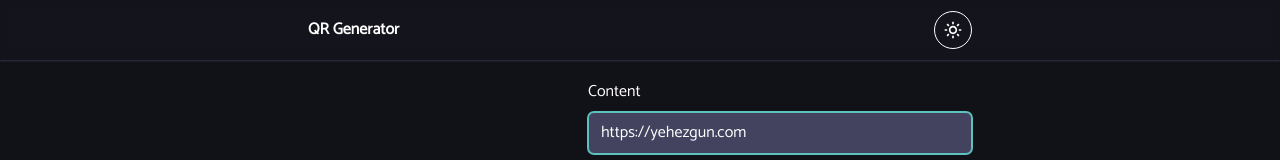
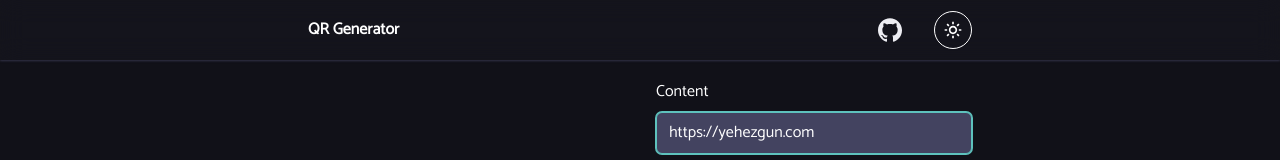
Before and after one commit to yehezkielgunawan/qr-generator, a Next.js app: page / in a window 1280 px wide. Shown: the top 160 px of the page. Built offline with nearby package versions, Linux system fonts and the light colour scheme.

Commit message:
fix(HeaderComponent and global.css): :bug: adjust existing styling

```diff
--- a/src/components/layouts/HeaderComponent.tsx
+++ b/src/components/layouts/HeaderComponent.tsx
@@ -2,10 +2,12 @@ import clsx from "clsx";
 import { useTheme } from "next-themes";
 import React from "react";
 import { BiMoon, BiSun } from "react-icons/bi";
+import { ImGithub } from "react-icons/im";
 
 import clsxm from "@/lib/helpers/clsxm";
 
 import Button from "../buttons/Button";
+import ButtonLink from "../buttons/ButtonLink";
 
 const HeaderComponent = () => {
   const { resolvedTheme, setTheme } = useTheme();
@@ -18,7 +20,7 @@ const HeaderComponent = () => {
     <header
       className={clsxm(
         "fixed top-0 z-50 w-full bg-white/10 p-0.5",
-        "shadow-sm shadow-darkpurple-50 backdrop-blur-sm",
+        "shadow-sm shadow-darkpurple-50 backdrop-blur-md",
         "dark:bg-darkpurple-700/10 dark:shadow-darkpurple-700"
       )}
     >
@@ -29,6 +31,14 @@ const HeaderComponent = () => {
         )}
       >
         <h5 className="font-bold text-black dark:text-white">QR Generator</h5>
+        <div className="flex items-center gap-4">
+          <ButtonLink
+            href="https://github.com/yehezkielgunawan/qr-generator"
+            variant="ghost"
+            className="text-darkpurple-800 hover:bg-primary-200 dark:text-darkpurple-50 dark:hover:bg-secondary-700"
+          >
+            <ImGithub size={24} />
+          </ButtonLink>
           <Button
             variant="outline"
             className={clsxm(
@@ -46,6 +56,7 @@ const HeaderComponent = () => {
             )}
           </Button>
         </div>
+      </div>
     </header>
   );
 };
--- a/src/styles/globals.css
+++ b/src/styles/globals.css
@@ -46,17 +46,17 @@
     color: inherit;
     @apply underline decoration-dotted underline-offset-2 hover:no-underline;
     @apply transition duration-100 ease-out;
-    @apply hover:rounded-md hover:bg-primary-200 dark:hover:bg-primary-600;
+    @apply hover:rounded-md hover:bg-primary-200 dark:hover:bg-primary-700;
   }
 }
 
 @layer utilities {
   .text-input {
     @apply focus:border-primary-500 focus:outline-none focus:ring-primary-500;
-    @apply rounded-md dark:bg-darkpurple-600;
+    @apply w-full rounded-md dark:bg-darkpurple-600;
   }
   .select-input {
     @apply focus:border-primary-500 focus:outline-none focus:ring-primary-500;
-    @apply rounded-md dark:bg-darkpurple-600;
+    @apply rounded-md dark:bg-darkpurple-600 placeholder:dark:text-darkpurple-300;
   }
 }
```
Lines whose indentation alone changed are shown as unchanged.
